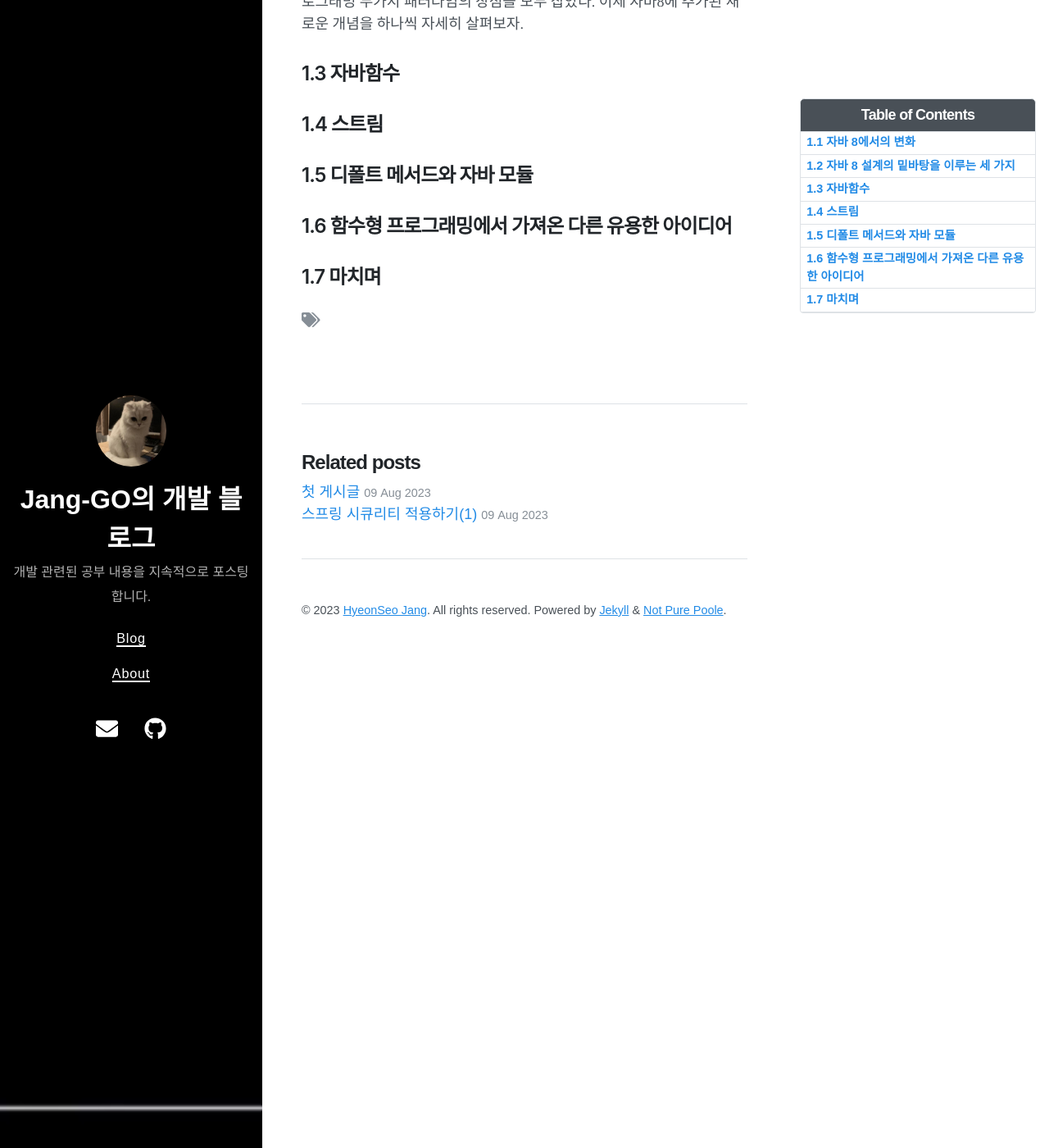
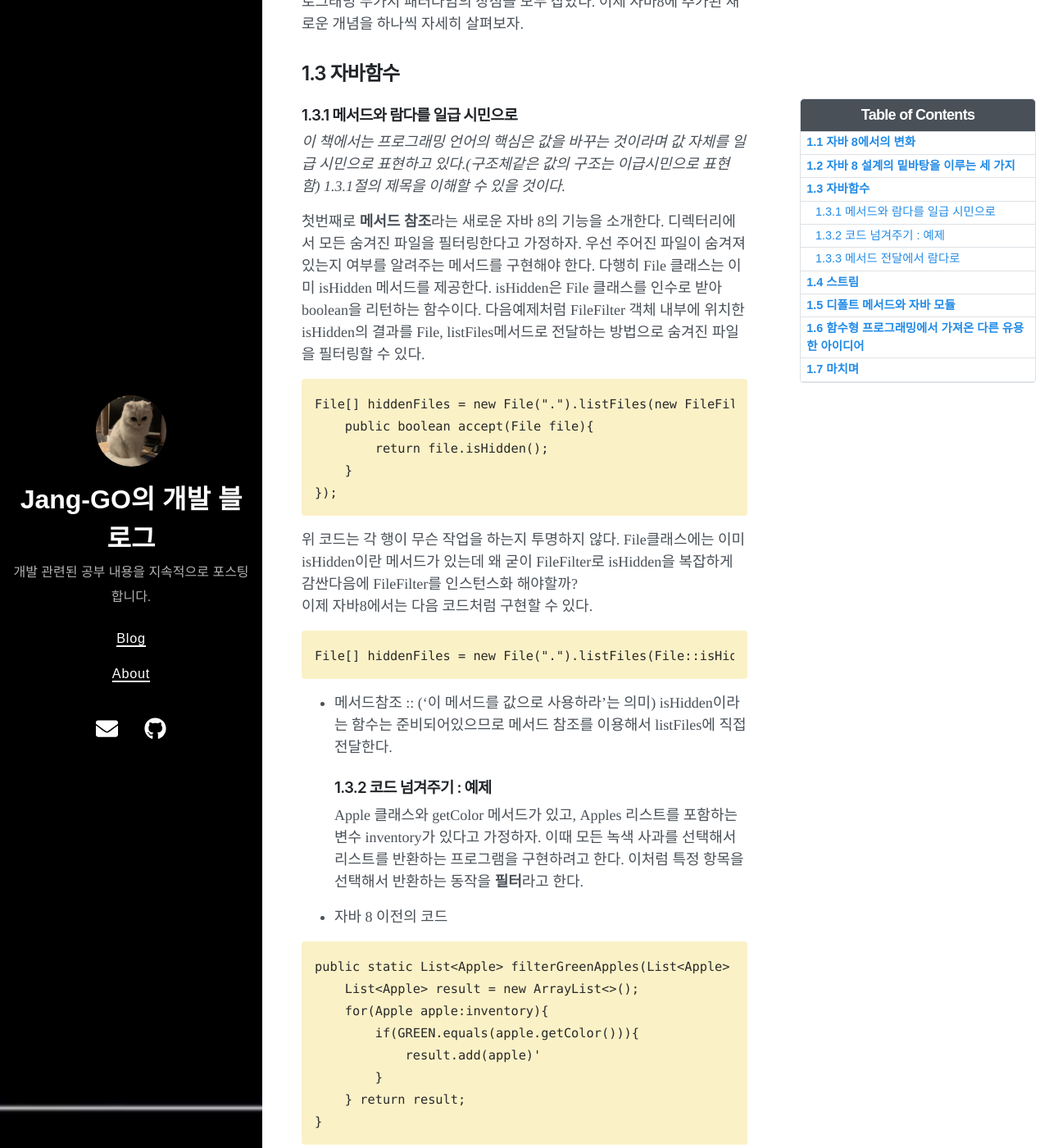
Before and after one commit to Jang-GO/Jang-GO.github.io, a Jekyll site: the page built from _posts/2023-08-15-모던-자바-인-액션-Part1_1장.md, in a window 1280 px wide and 1400 px high, scrolled down 2706 px. Shown: the whole window at 82% size. Built offline with Jekyll 4.4.1, drawn with Linux system fonts in a browser that asks for light colours; nearby versions of some CDN libraries; some of the changed text lies outside the part shown.

Commit message:
모던 자바 인 액션 1.3절 정리

````diff
--- a/_posts/2023-08-15-모던-자바-인-액션-Part1_1장.md
+++ b/_posts/2023-08-15-모던-자바-인-액션-Part1_1장.md
@@ -60,7 +60,97 @@ cat file1 file2 | tr "[A-Z]" "[a-z]" | sort | tail -3
 <b><u>요약</u></b><br>
 언어는 하드웨어나 프로그래머 기대의 변화에 부응하는 방향으로 변화해야한다. 자바는 계속 새로운 기능을 추가하면서 인기 언어의 자리를 유지하고 있다. 자바8의 새로운 기능덕분에 함수형 프로그래밍과 객체지향형 프로그래밍 두가지 패러다임의 장점을 모두 잡았다. 이제 자바8에 추가된 새로운 개념을 하나씩 자세히 살펴보자.
 ## 1.3 자바함수
+### 1.3.1 메서드와 람다를 일급 시민으로
+<i>이 책에서는 프로그래밍 언어의 핵심은 값을 바꾸는 것이라며 값 자체를 일급 시민으로 표현하고 있다.(구조체같은 값의 구조는 이급시민으로 표현함) 1.3.1절의 제목을 이해할 수 있을 것이다.</i><br>
+
+첫번째로 <b>메서드 참조</b>라는 새로운 자바 8의 기능을 소개한다. 디렉터리에서 모든 숨겨진 파일을 필터링한다고 가정하자. 우선 주어진 파일이 숨겨져 있는지 여부를 알려주는 메서드를 구현해야 한다. 다행히 File 클래스는 이미 isHidden 메서드를 제공한다. isHidden은 File 클래스를 인수로 받아 boolean을 리턴하는 함수이다. 다음예제처럼 FileFilter 객체 내부에 위치한 isHidden의 결과를 File, listFiles메서드로 전달하는 방법으로 숨겨진 파일을 필터링할 수 있다.
+```
+File[] hiddenFiles = new File(".").listFiles(new FileFilter(){
+    public boolean accept(File file){
+        return file.isHidden();
+    }
+});
+```
+위 코드는 각 행이 무슨 작업을 하는지 투명하지 않다. File클래스에는 이미 isHidden이란 메서드가 있는데 왜 굳이 FileFilter로 isHidden을 복잡하게 감싼다음에 FileFilter를 인스턴스화 해야할까?<br>
+이제 자바8에서는 다음 코드처럼 구현할 수 있다.
+```
+File[] hiddenFiles = new File(".").listFiles(File::isHidden);
+```
+* 메서드참조 :: ('이 메서드를 값으로 사용하라'는 의미)
+isHidden이라는 함수는 준비되어있으므로 메서드 참조를 이용해서 listFiles에 직접 전달한다.
+### 1.3.2 코드 넘겨주기 : 예제
+Apple 클래스와 getColor 메서드가 있고, Apples 리스트를 포함하는 변수 inventory가 있다고 가정하자. 이때 모든 녹색 사과를 선택해서 리스트를 반환하는 프로그램을 구현하려고 한다. 이처럼 특정 항목을 선택해서 반환하는 동작을 <b>필터</b>라고 한다.
+* 자바 8 이전의 코드<br>
+
+```
+public static List<Apple> filterGreenApples(List<Apple> inventory) {
+    List<Apple> result = new ArrayList<>();
+    for(Apple apple:inventory){
+        if(GREEN.equals(apple.getColor())){
+            result.add(apple)'
+        }
+    } return result;
+}
+```
+하지만 누군가는 사과를 무게로 필터링하고싶을 수도 있다.
+```
+public static List<Apple> filterGreenApples(List<Apple> inventory) {
+    List<Apple> result = new ArrayList<>();
+    for(Apple apple:inventory){
+        if(apple.getWeight()>150){
+            result.add(apple)'
+        }
+    } return result;
+}
+```
+이 예제에서 두 메서드는 코드 한줄만 다르다. 자바 8에서는 코드를 인수로 넘겨줄 수 있으므로 filter메서드를 중복으로 구현할 필요가 없다. 앞의 코드를 다음처럼 자바 8에 맞게 구현할 수 있다.
+```
+public static boolean isGreenApple(Apple apple){
+    return GREEN.equals(apple.getColor());
+}
+```
+```
+public static boolean isHeavyApple(Apple apple){
+    return apple.getWeight()>150;
+}
+```
+```
+public interface Predicate<T>{
+    boolean test(T t);
+}
+```
+```
+static List<Apple> filterApples(List<Apple> inventory, Predicate<Apple> p){
+    List<Apple> result = new ArrayList<>();
+    for(Apple apple:inventory){
+        if(p.test(apple)){
+            result.add(apple);
+        }
+    }
+    return result;
+}
+```
+다음처럼 메서드를 호출할 수 있다.
+```
+filterApples(inventory, Apple::isGreenApple);
+filterApples(inventory, Apple::isHeavyApple);
+```
+코드의 동작은 2장과 3장에서 설명한다. 여기서 핵심은 자바 8에서는 메서드를 전달할 수 있다는 사실이다.
+> 프레디케이트(predicate)란?
+인수로 값을받아 true나 false를 반환하는 함수를 프레디케이트라고 한다. 나중에 설명하겠지만 자바 8에서도 Function<Apple, Boolean> 같이 코드를 구현할 수 있지만 Predicate<Apple>을 사용하는 것이 더 표준적인 방식이다(또한 boolean을 Boolean으로 변환하는 과정이 없으므로 더 효율적이기도 하다.)
+
+### 1.3.3 메서드 전달에서 람다로
+메서드를 값으로 전달하는건 분명 유용한 기능이긴 하나 한번만 사용할 메서드를 매번 정의하는 것은 귀찮은 일이다. 자바 8에서는 다음처럼 새로운 개념을 이용해서 구현할 수 있다.
+```
+filterApples(inventory, (Apple a)-> GREEN.equals(a.getColor()) );
+filterApples(inventory, (Apple a)-> a.getWeight() > 150 );
+filterApples(inventory, (Apple a)-> a.getWeight()<80 || RED.equals(a.getColor()) );
+```
+즉, 한 번만 사용할 메서드는 따로 정의를 구현할 필요가 없다. 위 코드는 우리가 넘겨주려는 코드를 애써 찾을 필요가 없을 정도로 더 짧고 간결하다.
+<br>
+하지만 람다가 몇 줄 이상으로 길어진다면 익명 람다보다는 코드가 수행하는 일을 잘 설명하는 이름을 가진 메서드를 정의하고 메서드 참조를 활용하는 것이 바람직하다. 코드의 명확성이 우선시되어야 한다.
 ## 1.4 스트림
+
 ## 1.5 디폴트 메서드와 자바 모듈
 ## 1.6 함수형 프로그래밍에서 가져온 다른 유용한 아이디어
 ## 1.7 마치며
````
